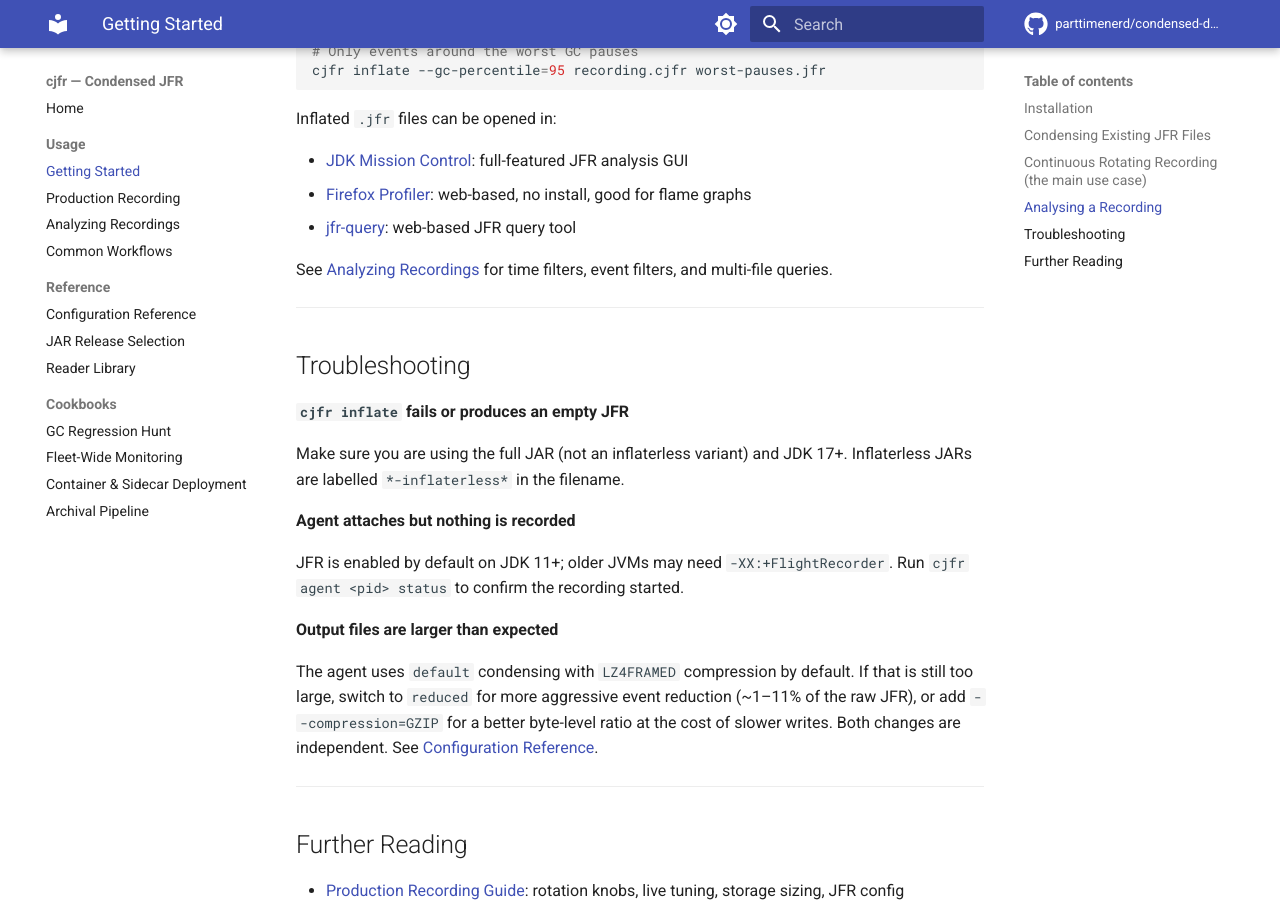
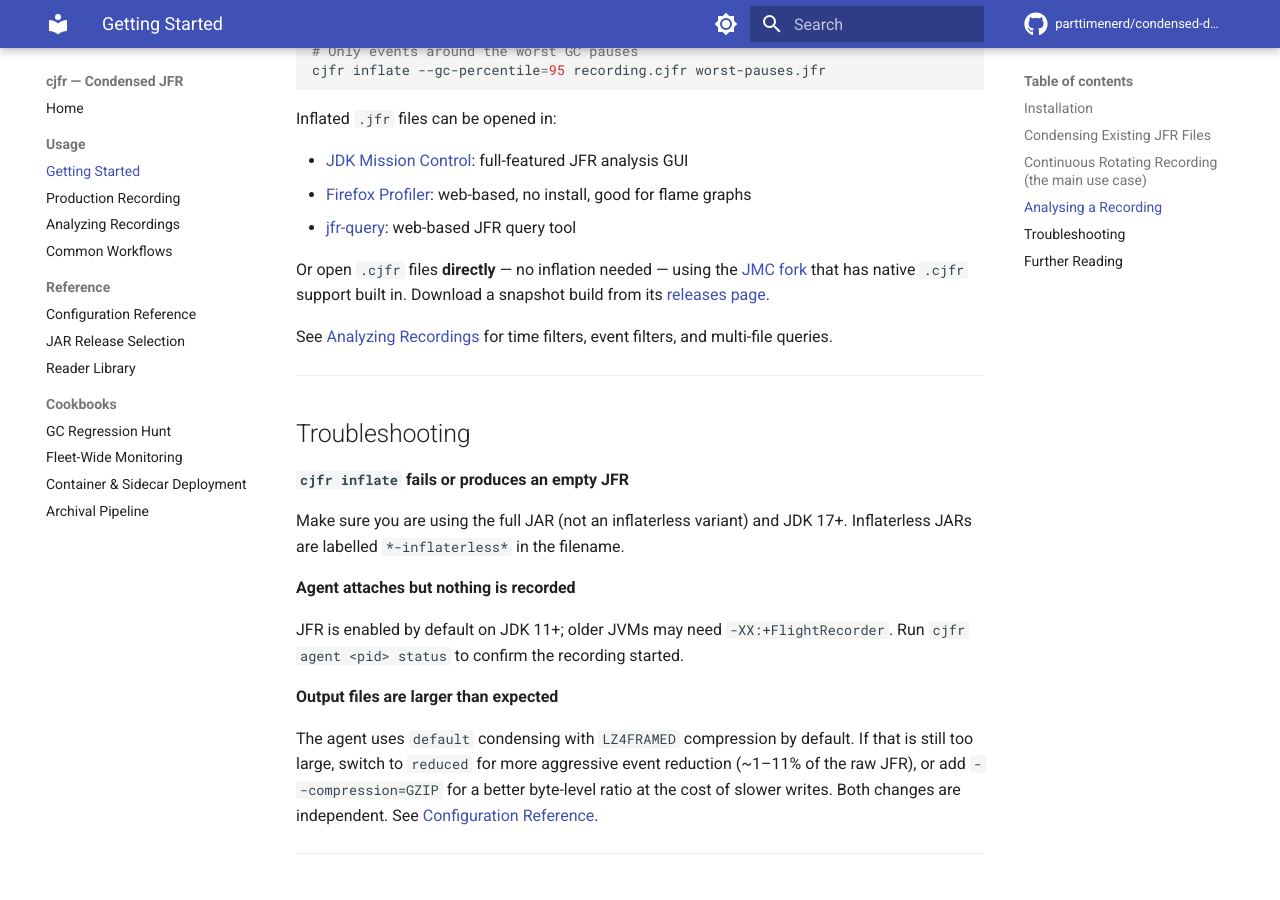
Before and after one commit to parttimenerd/condensed-data, an MkDocs documentation site: the page built from docs/getting-started.md, in a window 1280 px wide and 900 px high, scrolled down 2796 px. Built offline with MkDocs 1.6.1 and Material for MkDocs 9.7.7, drawn with Linux system fonts in a browser that asks for light colours; comment, search, counter and statistics services are not loaded.

Commit message:
docs: mention JMC fork with native .cjfr support; fix version test
- Add a note in README, docs/index.md, and docs/getting-started.md
  pointing to github.com/parttimenerd/jmc — the JMC fork that can open
  .cjfr files directly in Mission Control without an inflate step.
- Fix MainCommandTest.VERSION constant (was "0.1.2-SNAPSHOT", now "0.1.2")

```diff
--- a/docs/getting-started.md
+++ b/docs/getting-started.md
@@ -154,6 +154,11 @@ Inflated `.jfr` files can be opened in:
 - [Firefox Profiler](https://parttimenerd.github.io/firefox-profiler/): web-based, no install, good for flame graphs
 - [jfr-query](https://parttimenerd.github.io/jfr-query/): web-based JFR query tool
 
+Or open `.cjfr` files **directly** — no inflation needed — using the
+[JMC fork](https://github.com/parttimenerd/jmc) that has native `.cjfr` support built in.
+Download a snapshot build from its
+[releases page](https://github.com/parttimenerd/jmc/releases/tag/snapshot).
+
 See [Analyzing Recordings](analysis.md) for time filters, event filters,
 and multi-file queries.
 
```
Also changed, not shown: README.md (+4 -0 lines), docs/index.md (+3 -0 lines), 1 other file.
